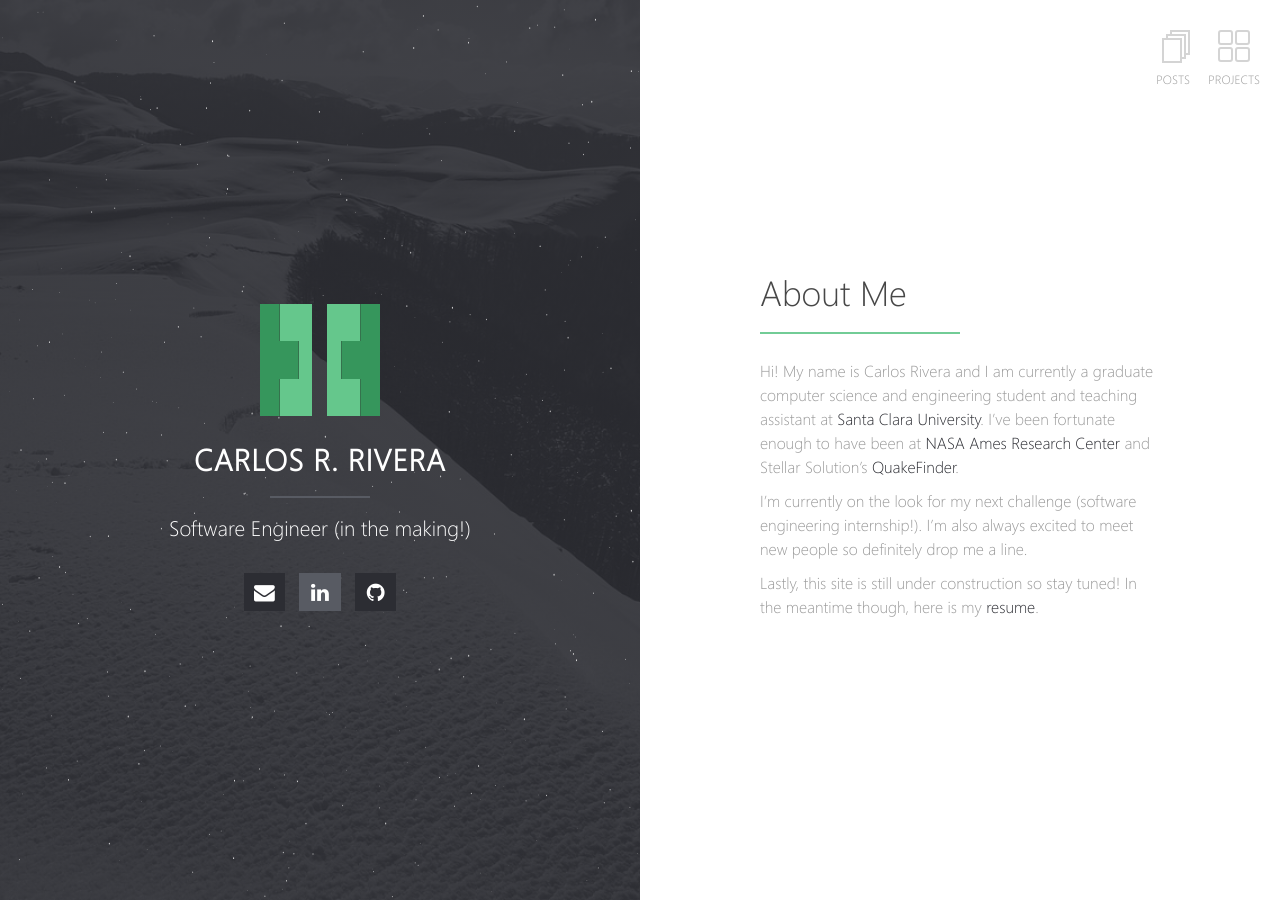
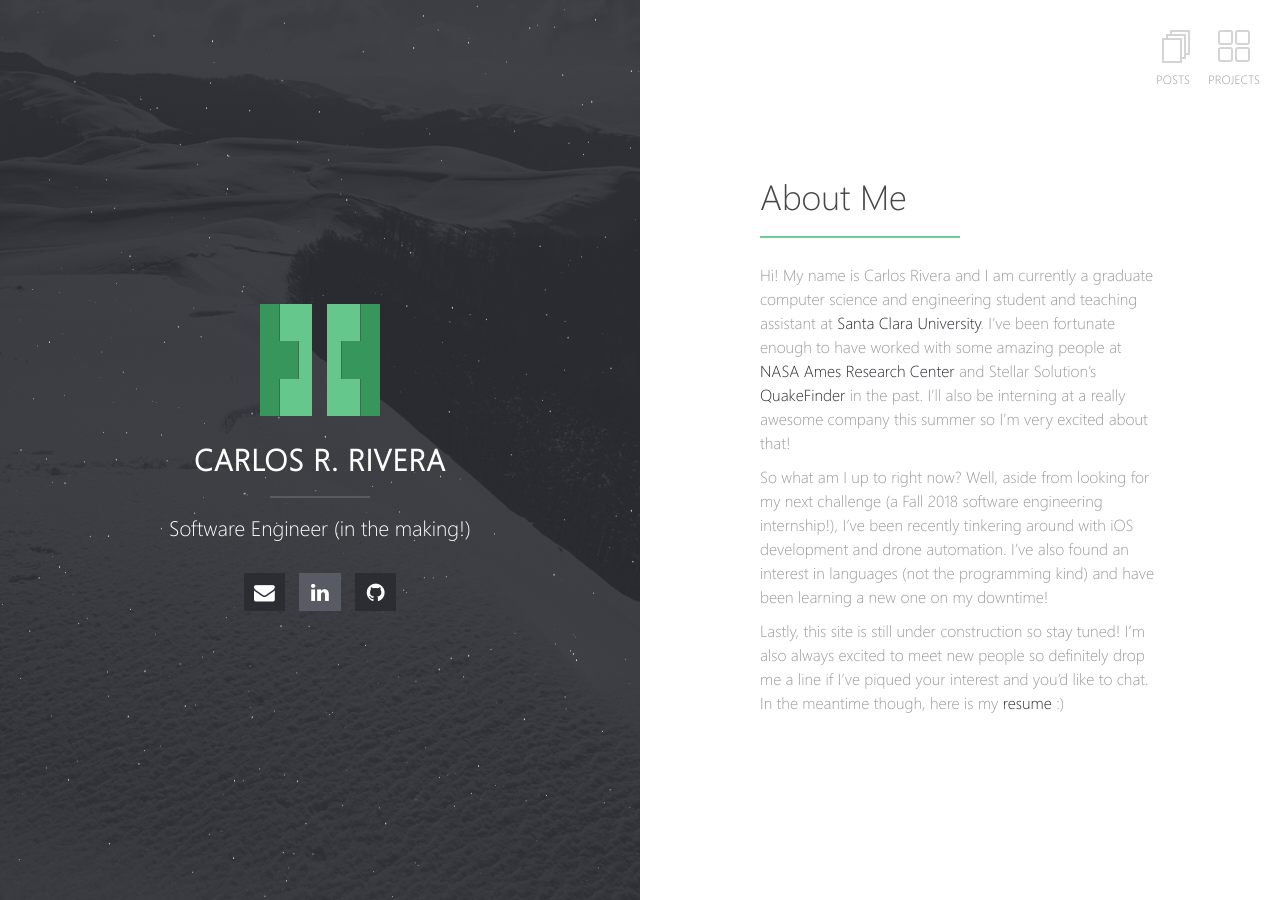
Before and after one commit to crrivera/crrivera.github.io, a Jekyll site: the page built from index.md, in a window 1280 px wide. Built offline with Jekyll 4.4.1, drawn with Linux system fonts in a browser that asks for light colours; our own code applies the rules of GitHub Pages for plain Markdown files.

Commit message:
updated landing page

```diff
--- a/index.md
+++ b/index.md
@@ -3,8 +3,8 @@ layout: home
 ---
 # About Me
 
-Hi! My name is Carlos Rivera and I am currently a graduate computer science and engineering student and teaching assistant at [Santa Clara University](https://www.scu.edu/engineering/academic-programs/department-of-computer-engineering/). I've been fortunate enough to have been at [NASA Ames Research Center](https://www.nasa.gov/ames) and Stellar Solution's [QuakeFinder](https://www.quakefinder.com/).
+Hi! My name is Carlos Rivera and I am currently a graduate computer science and engineering student and teaching assistant at [Santa Clara University](https://www.scu.edu/engineering/academic-programs/department-of-computer-engineering/). I've been fortunate enough to have worked with some amazing people at [NASA Ames Research Center](https://www.nasa.gov/ames) and Stellar Solution's [QuakeFinder](https://www.quakefinder.com/) in the past. I'll also be interning at a really awesome company this summer so I'm very excited about that!
 
-I'm currently on the look for my next challenge (software engineering internship!). I'm also always excited to meet new people so definitely drop me a line.
+So what am I up to right now? Well, aside from looking for my next challenge (a Fall 2018 software engineering internship!), I've been recently tinkering around with iOS development and drone automation. I've also found an interest in languages (not the programming kind) and have been learning a new one on my downtime!
 
-Lastly, this site is still under construction so stay tuned! In the meantime though, here is my [resume](https://drive.google.com/file/d/1zLD1shGcPlIboVeFkxsNZOIM2tR_8lm1/view?usp=sharing).
+Lastly, this site is still under construction so stay tuned! I'm also always excited to meet new people so definitely drop me a line if I've piqued your interest and you'd like to chat. In the meantime though, here is my [resume](https://drive.google.com/file/d/1zLD1shGcPlIboVeFkxsNZOIM2tR_8lm1/view?usp=sharing) :)
```
Also changed, not shown: ._index.md.
